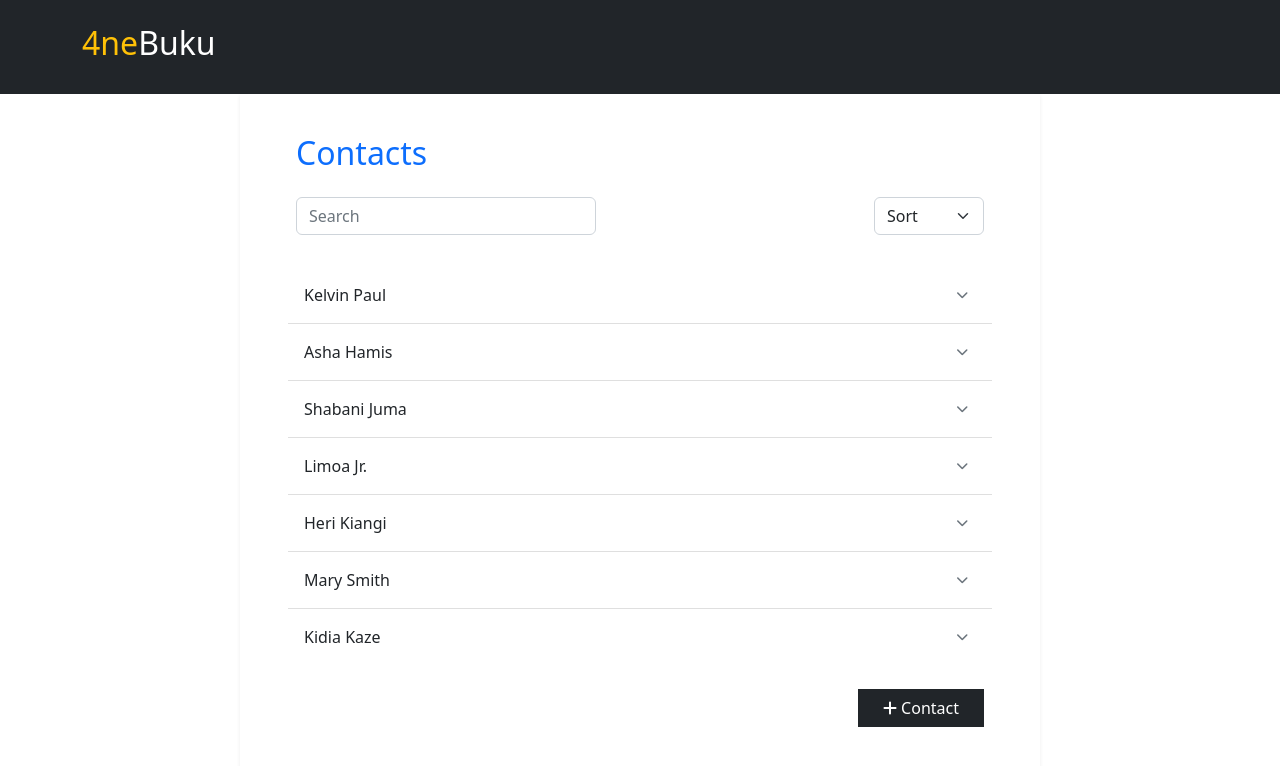
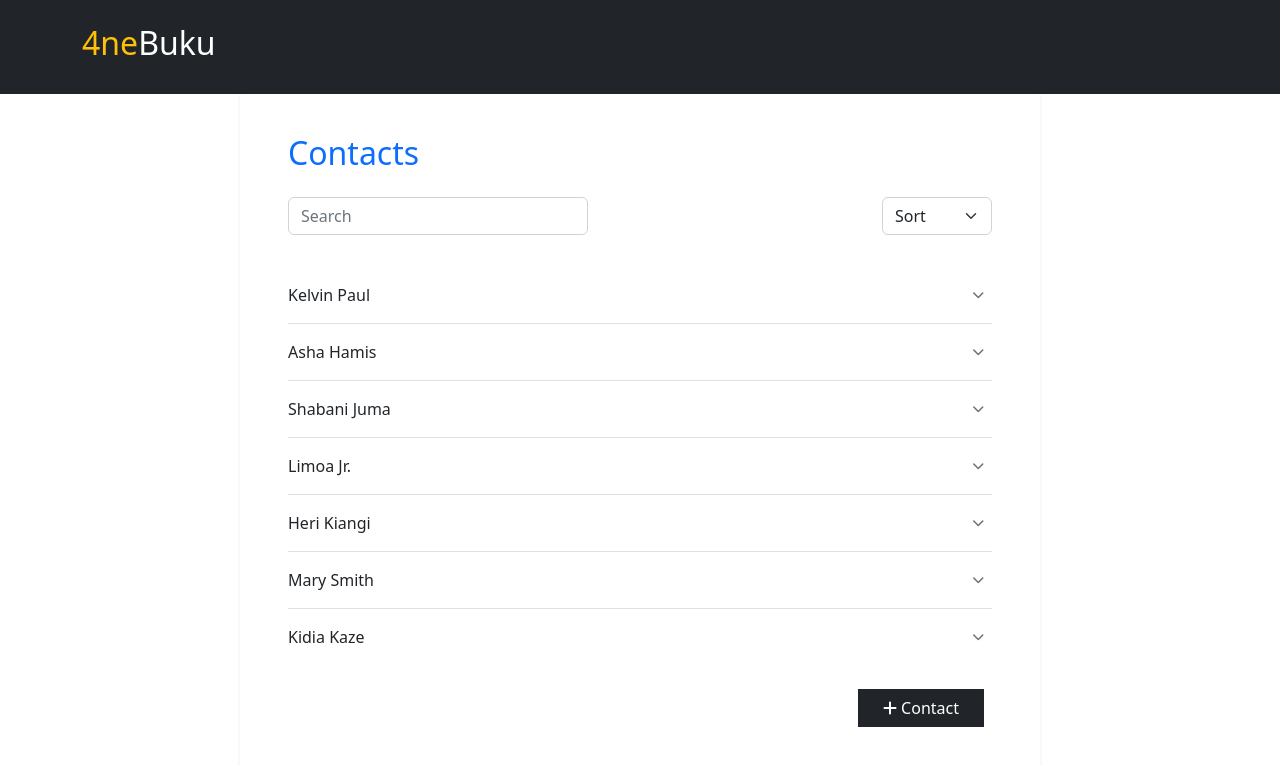
Before and after one commit to jos-me/4neBuku, a plain HTML site: page index.html in a window 1280 px wide. Shown: the top 766 px of the page. Drawn offline with nearby package versions, Linux system fonts and the light colour scheme.

Commit message:
remove horizontal spacing (padding)

```diff
--- a/index.html
+++ b/index.html
@@ -74,8 +74,7 @@
       </section>
       <section class="">
         <div class="container w-lg-75 mx-md-auto shadow-sm p-4 px-md-5">
-          <div class="">
-            <div class="mx-2 my-3">
+          <div class="my-3">
             <div class="mb-3">
               <h2 class="text-primary fs-2">Contacts</h2>
             </div>
@@ -98,7 +97,7 @@
           <div class="mb-3">
             <ul class="list-group list-group-flush mb-3 py-2">
               <li
-                  class="list-group-item fs-6 py-3 d-flex justify-content-between align-items-center"
+                class="list-group-item fs-6 py-3 px-0 d-flex justify-content-between align-items-center"
               >
                 Kelvin Paul
                 <span class="badge text-secondary">
@@ -106,7 +105,7 @@
                 </span>
               </li>
               <li
-                  class="list-group-item fs-6 py-3 d-flex justify-content-between align-items-center"
+                class="list-group-item fs-6 py-3 px-0 d-flex justify-content-between align-items-center"
               >
                 Asha Hamis
                 <span class="badge text-secondary">
@@ -114,7 +113,7 @@
                 </span>
               </li>
               <li
-                  class="list-group-item fs-6 py-3 d-flex justify-content-between align-items-center"
+                class="list-group-item fs-6 py-3 px-0 d-flex justify-content-between align-items-center"
               >
                 Shabani Juma
                 <span class="badge text-secondary">
@@ -122,7 +121,7 @@
                 </span>
               </li>
               <li
-                  class="list-group-item fs-6 py-3 d-flex justify-content-between align-items-center"
+                class="list-group-item fs-6 py-3 px-0 d-flex justify-content-between align-items-center"
               >
                 Limoa Jr.
                 <span class="badge text-secondary">
@@ -130,7 +129,7 @@
                 </span>
               </li>
               <li
-                  class="list-group-item fs-6 py-3 d-flex justify-content-between align-items-center"
+                class="list-group-item fs-6 py-3 px-0 d-flex justify-content-between align-items-center"
               >
                 Heri Kiangi
                 <span class="badge text-secondary">
@@ -138,7 +137,7 @@
                 </span>
               </li>
               <li
-                  class="list-group-item fs-6 py-3 d-flex justify-content-between align-items-center"
+                class="list-group-item fs-6 py-3 px-0 d-flex justify-content-between align-items-center"
               >
                 Mary Smith
                 <span class="badge text-secondary">
@@ -146,7 +145,7 @@
                 </span>
               </li>
               <li
-                  class="list-group-item fs-6 py-3 d-flex justify-content-between align-items-center"
+                class="list-group-item fs-6 py-3 px-0 d-flex justify-content-between align-items-center"
               >
                 Kidia Kaze
                 <span class="badge text-secondary">
@@ -165,7 +164,6 @@
             </div>
           </div>
         </div>
-        </div>
       </section>
     </main>
     <footer>
```
Lines whose indentation alone changed are shown as unchanged.
